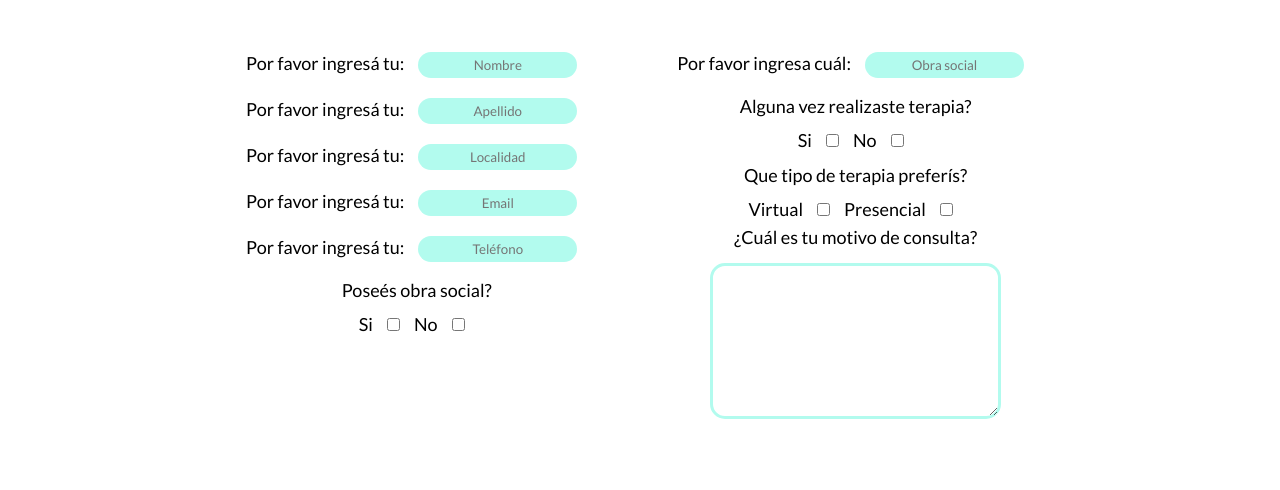
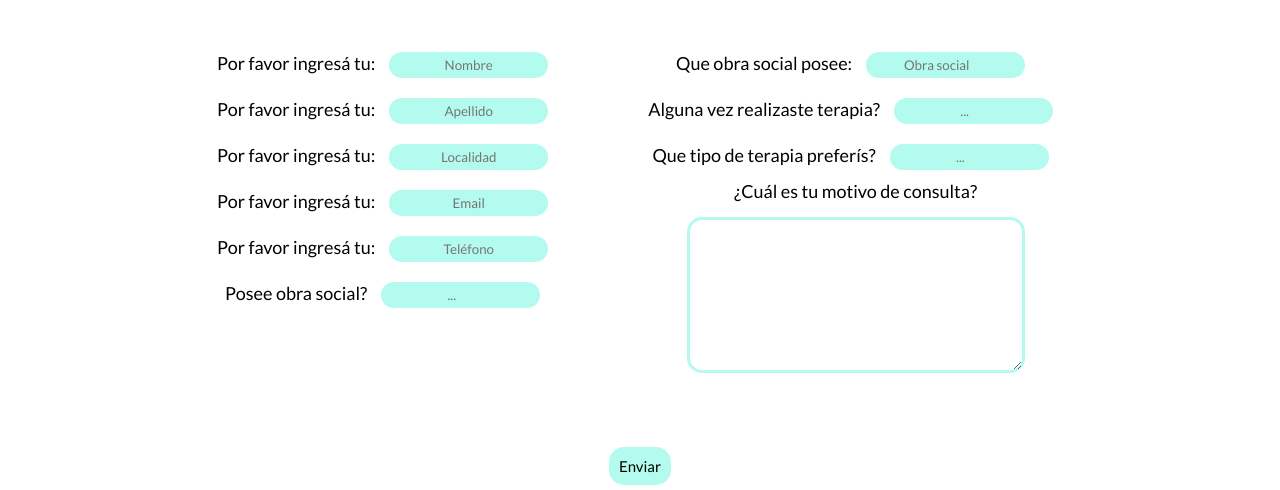
Before and after one commit to Esteban-Heredia/preyecto-final, a plain HTML site: page secciones/contacto.html in a window 1280 px wide. Shown: the part 162-652 px from the top of the page. Drawn offline with Linux system fonts and the light colour scheme.

Commit message:
arreglando unos detalles en contacto

```diff
--- a/secciones/contacto.html
+++ b/secciones/contacto.html
@@ -69,28 +69,39 @@
                         <br>
                         <label for="telefono">Por favor ingresá tu:</label>
                         <input type="tel" placeholder="Teléfono">
-                        <p class="texto-form">Poseés obra social?</p>
-                        <label for="">Si</label>
-                        <input type="checkbox">
-                        <label for="">No</label>
-                        <input type="checkbox">
+                        <br>
+                        <label for="exampleDataList" class="form-label">Posee obra social?</label>
+                        <input class="form-control" list="datalistOptions" id="exampleDataList" placeholder="...">
+                        <datalist id="datalistOptions">
+                        <option value="Si">
+                        <option value="No">
+                        </datalist>
                     </div>
-                    <!-- uso checkbox porque en radio nose como hacer para que se desmarque despues o solo marque uno solo -->
+
                     <div class="form-segundo">
-                        <label for="">Por favor ingresa cuál:</label>
-                        <input type="text" placeholder="Obra social">
+                        <label for="exampleDataList" class="form-label">Que obra social posee:</label>
+                        <input class="form-control" list="datalistOptions1" id="exampleDataList" placeholder="Obra social">
+                        <datalist id="datalistOptions1">
+                          <option value="Obra social 1">
+                          <option value="Obra social 2">
+                          <option value="Obra social 3">
+                          <option value="Obra social 4">
+                          <option value="Obra social 5">
+                        </datalist>
                         <br>
-                        <p class="texto-form">Alguna vez realizaste terapia?</p>
-                        <label for="">Si</label>
-                        <input type="checkbox">
-                        <label for="">No</label>
-                        <input type="checkbox">
+                        <label for="exampleDataList" class="form-label">Alguna vez realizaste terapia?</label>
+                        <input class="form-control" list="datalistOptions2" id="exampleDataList" placeholder="...">
+                        <datalist id="datalistOptions2">
+                        <option value="Si">
+                        <option value="No">
+                        </datalist>
                         <br>
-                        <p class="texto-form">Que tipo de terapia preferís?</p>
-                        <label for="">Virtual</label>
-                        <input type="checkbox">
-                        <label for="">Presencial</label>
-                        <input type="checkbox">
+                        <label for="exampleDataList" class="form-label">Que tipo de terapia preferís?</label>
+                        <input class="form-control" list="datalistOptions3" id="exampleDataList" placeholder="...">
+                        <datalist id="datalistOptions3">
+                        <option value="virtual">
+                        <option value="Presencial">
+                        </datalist>
                         <br>
                         <label for="asunto">¿Cuál es tu motivo de consulta?</label>
                         <br>
```
Also changed, not shown: secciones/ubicacion.html (+8 -5 lines), img/consultorio-01.jpg, img/consultorio-02.jpg, img/consultorio-03.jpg.
